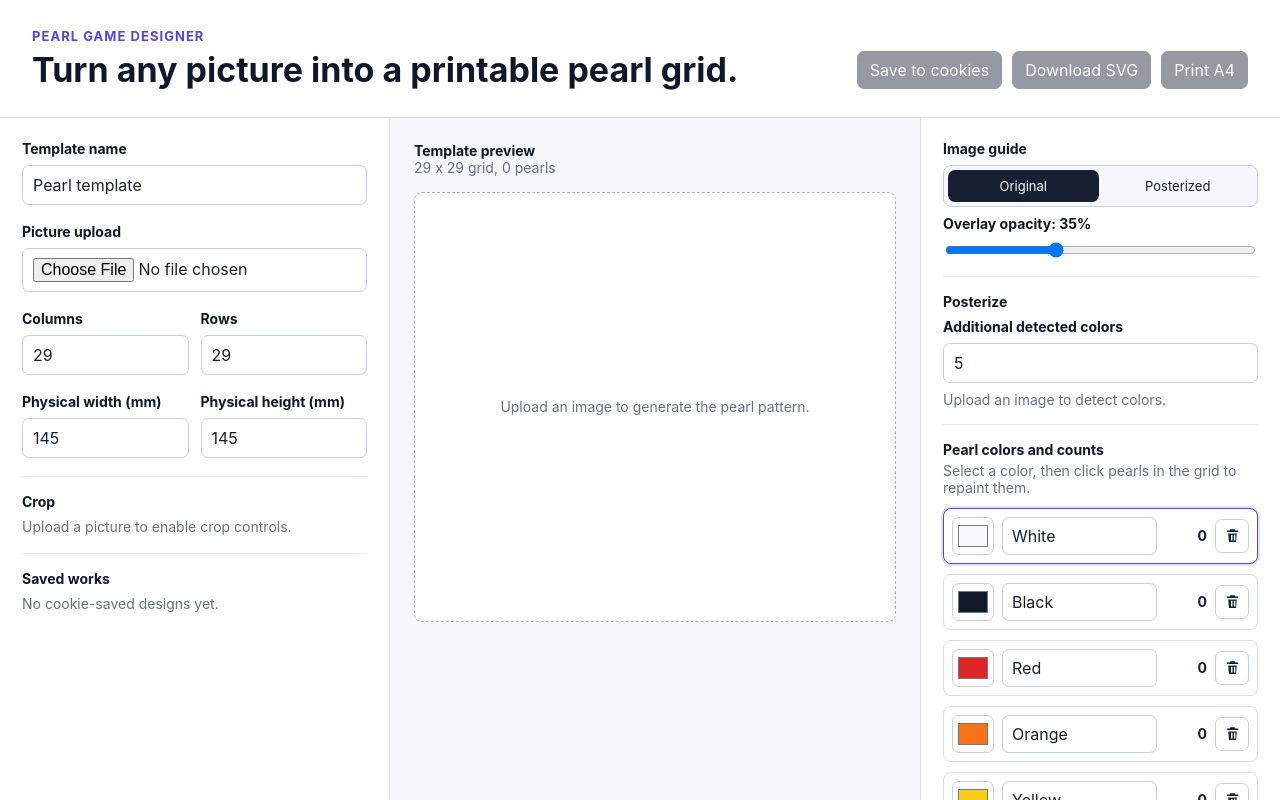
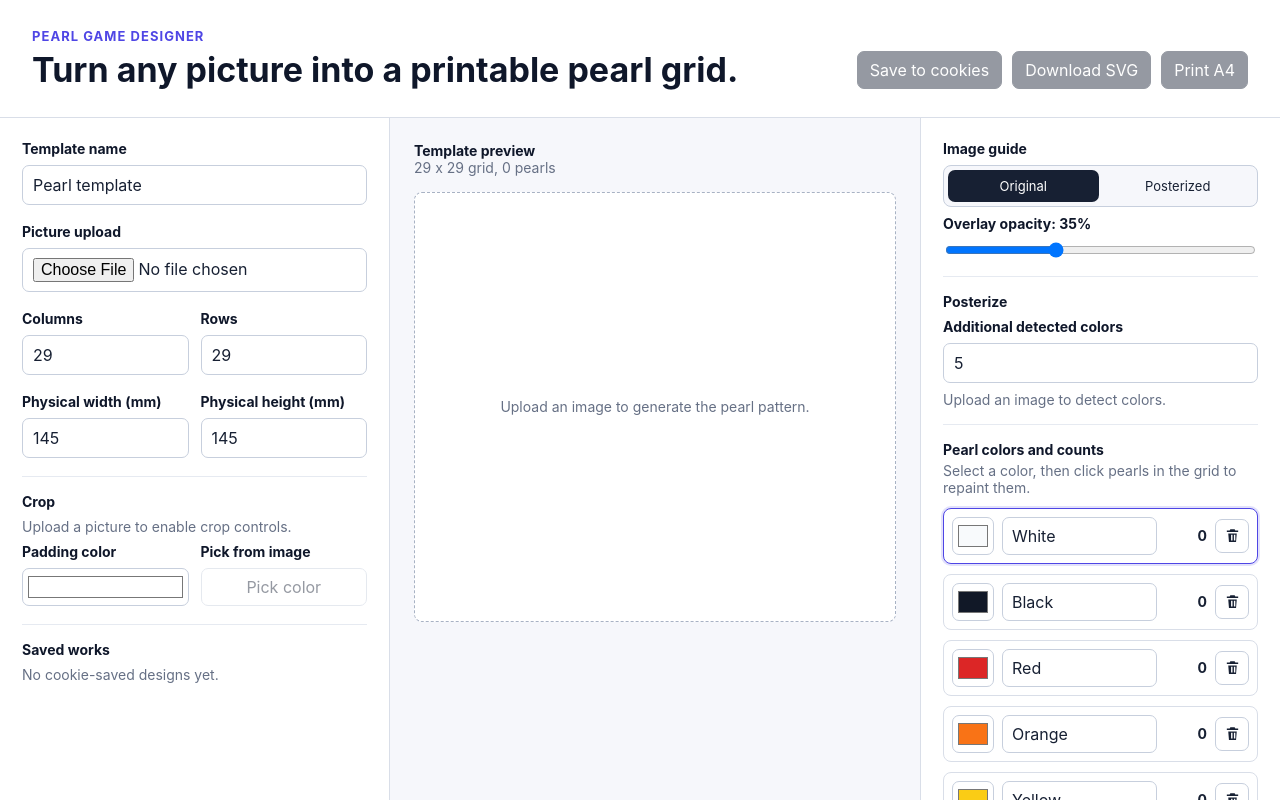
Before and after one commit to perpernorbi/pearl-game-generator, a React (Vite) app: page / in a window 1280 px wide. Shown: the top 800 px of the page. Built offline with nearby package versions, Linux system fonts and the light colour scheme.

Commit message:
Handle non-square images better

```diff
--- a/src/App.css
+++ b/src/App.css
@@ -126,6 +126,21 @@ button:disabled {
   color: #172033;
 }
 
+.field input[type='color'] {
+  width: 100%;
+  height: 38px;
+  border: 1px solid #c7cfdd;
+  border-radius: 7px;
+  padding: 3px;
+  background: #ffffff;
+}
+
+.field-with-button button.active {
+  border-color: #4f46e5;
+  background: #eef2ff;
+  color: #3730a3;
+}
+
 .upload-field input {
   border: 1px dashed #a8b2c4;
   border-radius: 7px;
@@ -160,6 +175,23 @@ button:disabled {
   background: #eef2f7;
   touch-action: none;
   user-select: none;
+}
+
+.crop-stage.picking-color {
+  cursor: crosshair;
+}
+
+.crop-stage.picking-color .crop-box,
+.crop-stage.picking-color .crop-handle,
+.crop-stage.picking-color .crop-handle-north,
+.crop-stage.picking-color .crop-handle-south,
+.crop-stage.picking-color .crop-handle-east,
+.crop-stage.picking-color .crop-handle-west,
+.crop-stage.picking-color .crop-handle-north-east,
+.crop-stage.picking-color .crop-handle-south-east,
+.crop-stage.picking-color .crop-handle-south-west,
+.crop-stage.picking-color .crop-handle-north-west {
+  cursor: crosshair;
 }
 
 .crop-stage img {
--- a/src/App.tsx
+++ b/src/App.tsx
@@ -1,4 +1,4 @@
-import { useMemo, useState } from 'react'
+import { useEffect, useMemo, useState } from 'react'
 import './App.css'
 import { ColorPanel } from './components/ColorPanel'
 import { LeftPanel } from './components/LeftPanel'
@@ -14,6 +14,7 @@ import { decodeSavedCells, encodeCells } from './utils/savedWorks'
 import { createPhysicalTemplateSvg, createTemplateSvg } from './utils/svg'
 
 function App() {
+  const [originalImageUrl, setOriginalImageUrl] = useState('')
   const [imageUrl, setImageUrl] = useState('')
   const [columns, setColumns] = useState(29)
   const [rows, setRows] = useState(29)
@@ -27,6 +28,8 @@ function App() {
   const [colorMappings, setColorMappings] = useState<Record<string, string>>({})
   const [overlaySource, setOverlaySource] = useState<OverlaySource>('original')
   const [imageOpacity, setImageOpacity] = useState(35)
+  const [paddingColor, setPaddingColor] = useState('#ffffff')
+  const [isPickingPaddingColor, setIsPickingPaddingColor] = useState(false)
   const [projectName, setProjectName] = useState('Pearl template')
   const [message, setMessage] = useState('')
 
@@ -80,6 +83,16 @@ function App() {
   })
   const overlayImageDataUrl =
     overlaySource === 'posterized' ? posterizedImageDataUrl : croppedImageDataUrl
+
+  useEffect(() => {
+    if (!originalImageUrl) return
+
+    const image = new Image()
+    image.onload = () => {
+      setImageUrl(createSquarePaddedImageDataUrl(image, paddingColor))
+    }
+    image.src = originalImageUrl
+  }, [originalImageUrl, paddingColor])
 
   const colorCounts = useMemo(() => {
     const counts = new Map<string, number>()
@@ -138,11 +151,12 @@ function App() {
     const url = URL.createObjectURL(file)
     const image = new Image()
     image.onload = () => {
-      setImageUrl((current) => {
+      setOriginalImageUrl((current) => {
         if (current) URL.revokeObjectURL(current)
         return url
       })
-      const nextImageSize = { width: image.width, height: image.height }
+      const squareSize = Math.max(image.width, image.height)
+      const nextImageSize = { width: squareSize, height: squareSize }
       setCropForImage(nextImageSize, cropAspect)
       setMessage(`Loaded ${file.name}`)
     }
@@ -158,6 +172,39 @@ function App() {
       ...current,
       [detectedHex]: pearlColorId,
     }))
+  }
+
+  const pickPaddingColor = (clientX: number, clientY: number) => {
+    const stage = cropStageRef.current
+    if (!stage || !imageUrl) return
+
+    const rect = stage.getBoundingClientRect()
+    const image = new Image()
+    image.onload = () => {
+      const canvas = document.createElement('canvas')
+      canvas.width = Math.max(1, Math.round(rect.width))
+      canvas.height = Math.max(1, Math.round(rect.height))
+      const context = canvas.getContext('2d', { willReadFrequently: true })
+      if (!context) return
+
+      context.drawImage(image, 0, 0, canvas.width, canvas.height)
+      const x = Math.max(
+        0,
+        Math.min(canvas.width - 1, Math.floor(clientX - rect.left)),
+      )
+      const y = Math.max(
+        0,
+        Math.min(canvas.height - 1, Math.floor(clientY - rect.top)),
+      )
+      const pixel = context.getImageData(x, y, 1, 1).data
+      setPaddingColor(
+        `#${[pixel[0], pixel[1], pixel[2]]
+          .map((value) => value.toString(16).padStart(2, '0'))
+          .join('')}`,
+      )
+      setIsPickingPaddingColor(false)
+    }
+    image.src = imageUrl
   }
 
   const setGridColumns = (nextColumns: number) => {
@@ -280,8 +327,10 @@ function App() {
     setDetectedColors([])
     setPosterizedImageDataUrl('')
     setColorMappings({})
+    setOriginalImageUrl('')
     setImageUrl('')
     setImageSize({ width: 0, height: 0 })
+    setIsPickingPaddingColor(false)
     setMessage(`Loaded saved work: ${work.name}`)
   }
 
@@ -310,12 +359,16 @@ function App() {
           columns={columns}
           cropPercent={cropPercent}
           imageUrl={imageUrl}
+          isPickingPaddingColor={isPickingPaddingColor}
           message={message}
           onDeleteSavedWork={deleteSavedWork}
           onEndCropDrag={endCropDrag}
           onLoadSavedWork={loadSavedWork}
+          onPickPaddingColor={pickPaddingColor}
           onRenameSavedWork={renameSavedWork}
           onSetColumns={setGridColumns}
+          onSetIsPickingPaddingColor={setIsPickingPaddingColor}
+          onSetPaddingColor={setPaddingColor}
           onSetPhysicalHeight={setTemplatePhysicalHeight}
           onSetPhysicalWidth={setTemplatePhysicalWidth}
           onSetProjectName={setProjectName}
@@ -326,6 +379,7 @@ function App() {
           onUpdateCropDrag={updateCropDrag}
           onUpload={handleUpload}
           projectName={projectName}
+          paddingColor={paddingColor}
           physicalHeight={physicalHeight}
           physicalWidth={physicalWidth}
           rows={rows}
@@ -381,4 +435,27 @@ const normalizeDimension = (value: number) =>
 
 const roundDimension = (value: number) => Math.round(value * 10) / 10
 
+const createSquarePaddedImageDataUrl = (
+  image: HTMLImageElement,
+  backgroundColor: string,
+) => {
+  const size = Math.max(image.width, image.height)
+  const canvas = document.createElement('canvas')
+  canvas.width = size
+  canvas.height = size
+  const context = canvas.getContext('2d')
+  if (!context) return ''
+
+  context.fillStyle = backgroundColor
+  context.fillRect(0, 0, size, size)
+  context.drawImage(
+    image,
+    (size - image.width) / 2,
+    (size - image.height) / 2,
+    image.width,
+    image.height,
+  )
+  return canvas.toDataURL('image/png')
+}
+
 export default App
--- a/src/components/CropEditor.tsx
+++ b/src/components/CropEditor.tsx
@@ -15,6 +15,8 @@ const cropHandles: CropAction[] = [
 type CropEditorProps = {
   cropPercent: CropPercent
   imageUrl: string
+  isPickingPaddingColor: boolean
+  onPickPaddingColor: (clientX: number, clientY: number) => void
   onPointerCancel: (event: PointerEvent<HTMLDivElement>) => void
   onPointerMove: (event: PointerEvent<HTMLDivElement>) => void
   onPointerUp: (event: PointerEvent<HTMLDivElement>) => void
@@ -25,6 +27,8 @@ type CropEditorProps = {
 export function CropEditor({
   cropPercent,
   imageUrl,
+  isPickingPaddingColor,
+  onPickPaddingColor,
   onPointerCancel,
   onPointerMove,
   onPointerUp,
@@ -38,11 +42,16 @@ export function CropEditor({
   return (
     <>
       <div
-        className="crop-stage"
+        className={`crop-stage ${isPickingPaddingColor ? 'picking-color' : ''}`}
         ref={stageRef}
         onPointerMove={onPointerMove}
         onPointerUp={onPointerUp}
         onPointerCancel={onPointerCancel}
+        onPointerDown={(event) => {
+          if (!isPickingPaddingColor) return
+          event.preventDefault()
+          onPickPaddingColor(event.clientX, event.clientY)
+        }}
       >
         <img src={imageUrl} alt="Uploaded crop source" draggable="false" />
         <div
@@ -77,7 +86,14 @@ export function CropEditor({
             width: `${cropPercent.width}%`,
             height: `${cropPercent.height}%`,
           }}
-          onPointerDown={(event) => onStartDrag('move', event)}
+          onPointerDown={(event) => {
+            if (isPickingPaddingColor) {
+              event.preventDefault()
+              onPickPaddingColor(event.clientX, event.clientY)
+              return
+            }
+            onStartDrag('move', event)
+          }}
         >
           {cropHandles.map((handle) => (
             <span
@@ -85,6 +101,11 @@ export function CropEditor({
               key={handle}
               onPointerDown={(event) => {
                 event.stopPropagation()
+                if (isPickingPaddingColor) {
+                  event.preventDefault()
+                  onPickPaddingColor(event.clientX, event.clientY)
+                  return
+                }
                 onStartDrag(handle, event)
               }}
             />
@@ -92,7 +113,9 @@ export function CropEditor({
         </div>
       </div>
       <p className="empty-note">
-        Drag the rectangle to move it, or drag an edge or corner to resize.
+        {isPickingPaddingColor
+          ? 'Click the image to sample the square padding color.'
+          : 'Drag the rectangle to move it, or drag an edge or corner to resize.'}
       </p>
     </>
   )
--- a/src/components/LeftPanel.tsx
+++ b/src/components/LeftPanel.tsx
@@ -11,11 +11,15 @@ type LeftPanelProps = {
   columns: number
   cropPercent: CropPercent
   imageUrl: string
+  isPickingPaddingColor: boolean
   message: string
   onDeleteSavedWork: (id: string) => void
   onLoadSavedWork: (work: SavedWork) => void
+  onPickPaddingColor: (clientX: number, clientY: number) => void
   onRenameSavedWork: (id: string, name: string) => void
   onSetColumns: (columns: number) => void
+  onSetIsPickingPaddingColor: (isPicking: boolean) => void
+  onSetPaddingColor: (color: string) => void
   onSetPhysicalHeight: (height: number) => void
   onSetPhysicalWidth: (width: number) => void
   onSetProjectName: (name: string) => void
@@ -27,6 +31,7 @@ type LeftPanelProps = {
   onUpdateCropDrag: (event: PointerEvent<HTMLDivElement>) => void
   onEndCropDrag: (event: PointerEvent<HTMLDivElement>) => void
   onUpload: (file: File | undefined) => void
+  paddingColor: string
   projectName: string
   physicalHeight: number
   physicalWidth: number
@@ -39,12 +44,16 @@ export function LeftPanel({
   columns,
   cropPercent,
   imageUrl,
+  isPickingPaddingColor,
   message,
   onDeleteSavedWork,
   onEndCropDrag,
   onLoadSavedWork,
+  onPickPaddingColor,
   onRenameSavedWork,
   onSetColumns,
+  onSetIsPickingPaddingColor,
+  onSetPaddingColor,
   onSetPhysicalHeight,
   onSetPhysicalWidth,
   onSetProjectName,
@@ -52,6 +61,7 @@ export function LeftPanel({
   onStartCropDrag,
   onUpdateCropDrag,
   onUpload,
+  paddingColor,
   projectName,
   physicalHeight,
   physicalWidth,
@@ -129,12 +139,35 @@ export function LeftPanel({
         <CropEditor
           cropPercent={cropPercent}
           imageUrl={imageUrl}
+          isPickingPaddingColor={isPickingPaddingColor}
           onPointerCancel={onEndCropDrag}
           onPointerMove={onUpdateCropDrag}
           onPointerUp={onEndCropDrag}
+          onPickPaddingColor={onPickPaddingColor}
           onStartDrag={onStartCropDrag}
           stageRef={stageRef}
         />
+        <div className="field-row">
+          <label className="field">
+            <span>Padding color</span>
+            <input
+              type="color"
+              value={paddingColor}
+              onChange={(event) => onSetPaddingColor(event.target.value)}
+            />
+          </label>
+          <label className="field field-with-button">
+            <span>Pick from image</span>
+            <button
+              type="button"
+              className={isPickingPaddingColor ? 'active' : ''}
+              disabled={!imageUrl}
+              onClick={() => onSetIsPickingPaddingColor(!isPickingPaddingColor)}
+            >
+              {isPickingPaddingColor ? 'Picking...' : 'Pick color'}
+            </button>
+          </label>
+        </div>
       </section>
 
       <section className="panel">
```
